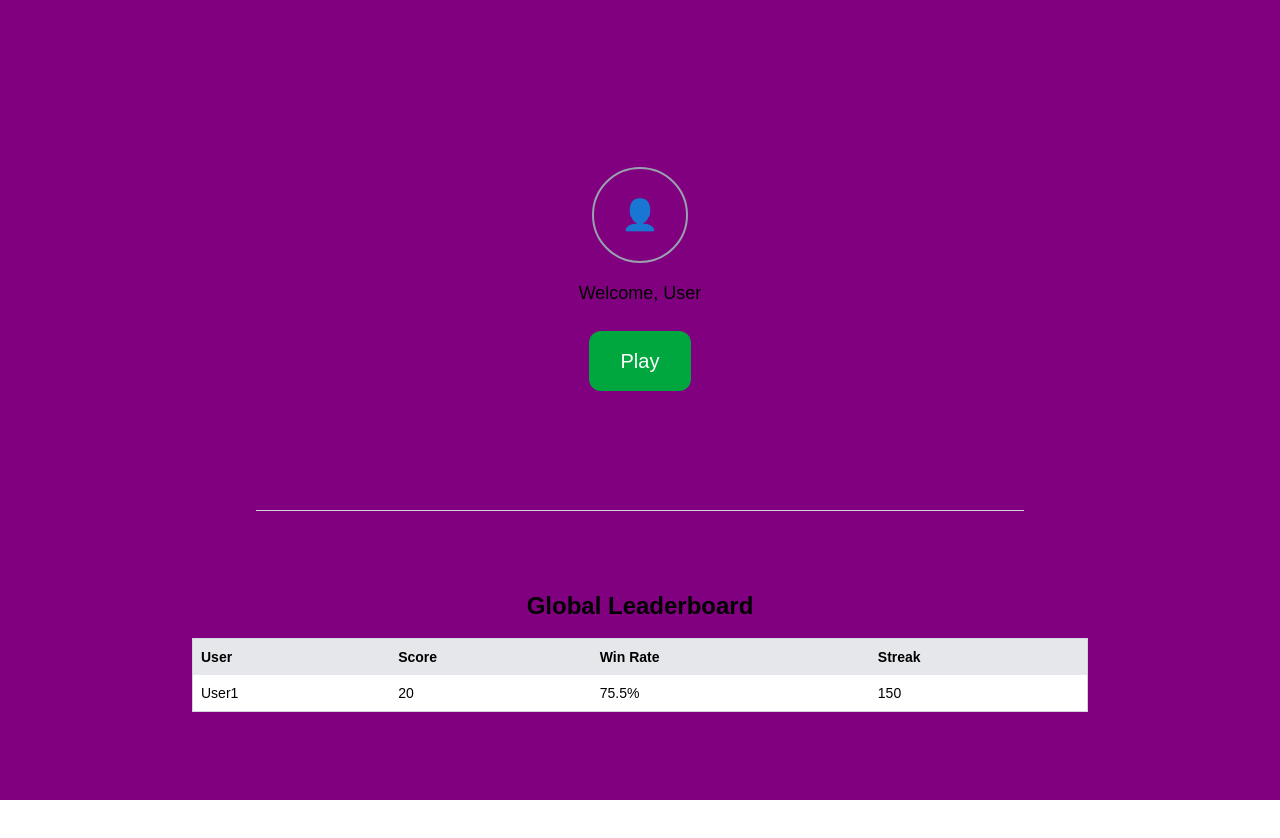
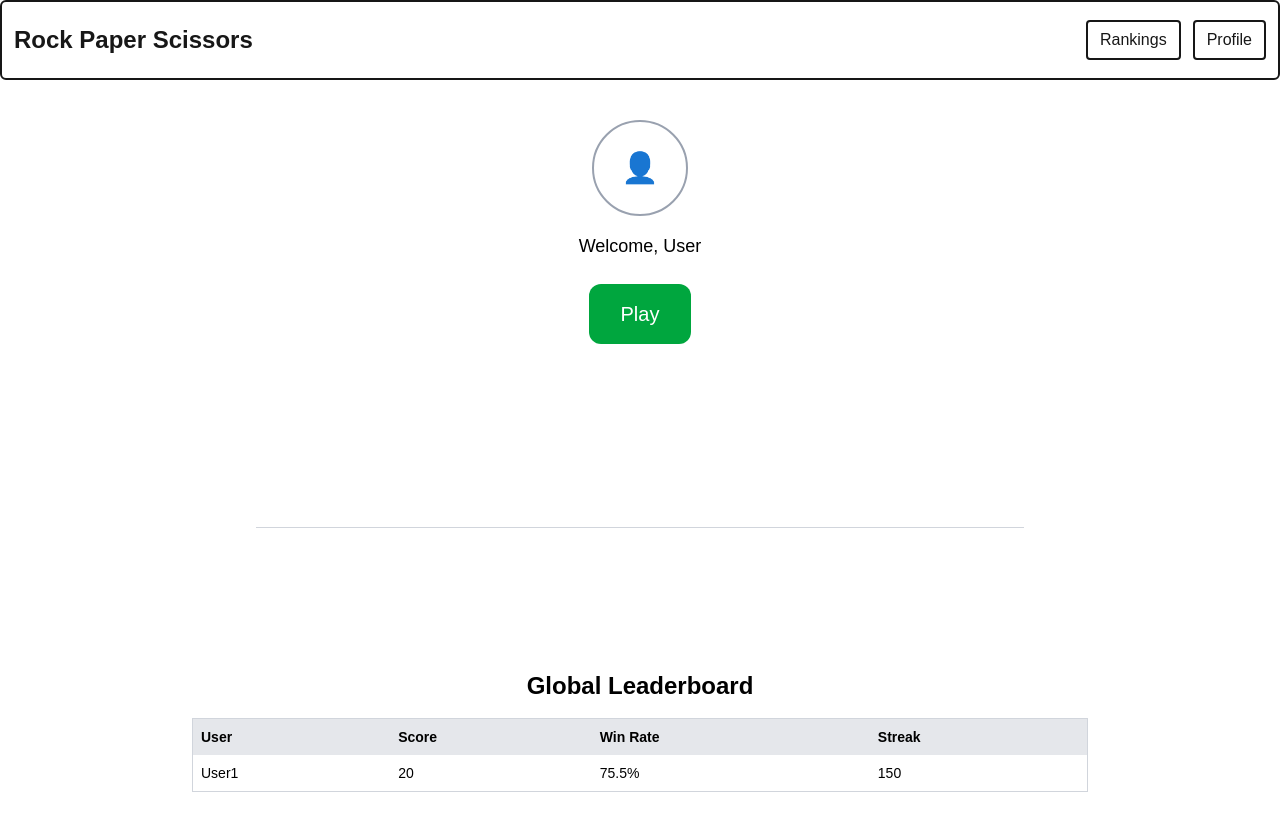
Before and after one commit to megasceptileftw/ecs162finalproject, a Next.js app: page /home in a window 1280 px wide. Shown: the top 838 px of the page. Before the commit the page ends 800 px from the top, so only its background shows below. Built offline with nearby package versions, Linux system fonts and the light colour scheme.

Commit message:
fixed navbar and css style, added navbar to all the pages

```diff
--- a/src/app/globals.css
+++ b/src/app/globals.css
@@ -2,9 +2,9 @@
 
 
 main {
-  background-color: purple;
+  background-color: white;
 }
-=======
+
 :root {
   --background: #ffffff;
   --foreground: #171717;
--- a/src/app/home/page.js
+++ b/src/app/home/page.js
@@ -1,14 +1,16 @@
 'use client';
 
 import { useRouter } from 'next/navigation';
+import Navbar from "@/components/navbar";
 
 export default function PostLoginHomePage() {
   const router = useRouter();
+``
+  return (
+    <>
+      <Navbar />
 
-  return (
     <main className="min-h-screen flex flex-col items-center justify-between px-6 py-10 text-black bg-white">
-      {/* Space for Navbar */}
-      <div className="h-20 w-full" />
 
       {/* User avatar + welcome */}
       <div className="flex flex-col items-center gap-4 mb-10">
@@ -59,5 +61,7 @@ export default function PostLoginHomePage() {
           </div>
         </section>
     </main>
+
+    </>
   );
 }
--- a/src/app/login/page.js
+++ b/src/app/login/page.js
@@ -2,6 +2,7 @@
 
 import { useRouter } from 'next/navigation';
 import { useState } from 'react';
+import Navbar from "@/components/navbar";
 
 export default function LoginPage() {
   const router = useRouter();
@@ -15,6 +16,9 @@ export default function LoginPage() {
   };
 
   return (
+    <>
+      <Navbar />
+
     <main className="min-h-[calc(100vh-5rem)] flex items-center justify-center px-4 text-black bg-white">
       <div className="w-full max-w-sm border border-gray-300 rounded-xl p-8 shadow-md mt-12">
         <h1 className="text-2xl font-semibold text-center mb-6">Login</h1>
@@ -45,5 +49,7 @@ export default function LoginPage() {
         </button>
       </div>
     </main>
+
+    </>
   );
 }
--- a/src/app/rankings/page.js
+++ b/src/app/rankings/page.js
@@ -1,5 +1,6 @@
 'use client';
 import clsx from 'clsx';
+import Navbar from "@/components/navbar";
 
 export default function rankingsPage() {
   const currentUser = 'You'; // replace with auth user later
--- a/src/app/rps/page.js
+++ b/src/app/rps/page.js
@@ -1,5 +1,6 @@
 "use client"
 import { useState } from 'react'
+import Navbar from "@/components/navbar";
 
 const choices = ['rock', 'paper', 'scissors'] //string choices both for player and bot
 
@@ -59,6 +60,10 @@ export default function RPSPage() {
     }
 
     return (
+        <>
+
+        <Navbar />
+
         <main className="flex flex-col items-center justify-start p-8 gap-8">
             {/* Images and text for selections in rps */}
             <div className="flex gap-8 items-center">
@@ -107,5 +112,7 @@ export default function RPSPage() {
                 <p>Win Streak: {stats.winStreak}</p>
             </div>
         </main>
+
+        </>
     );
 }
```
